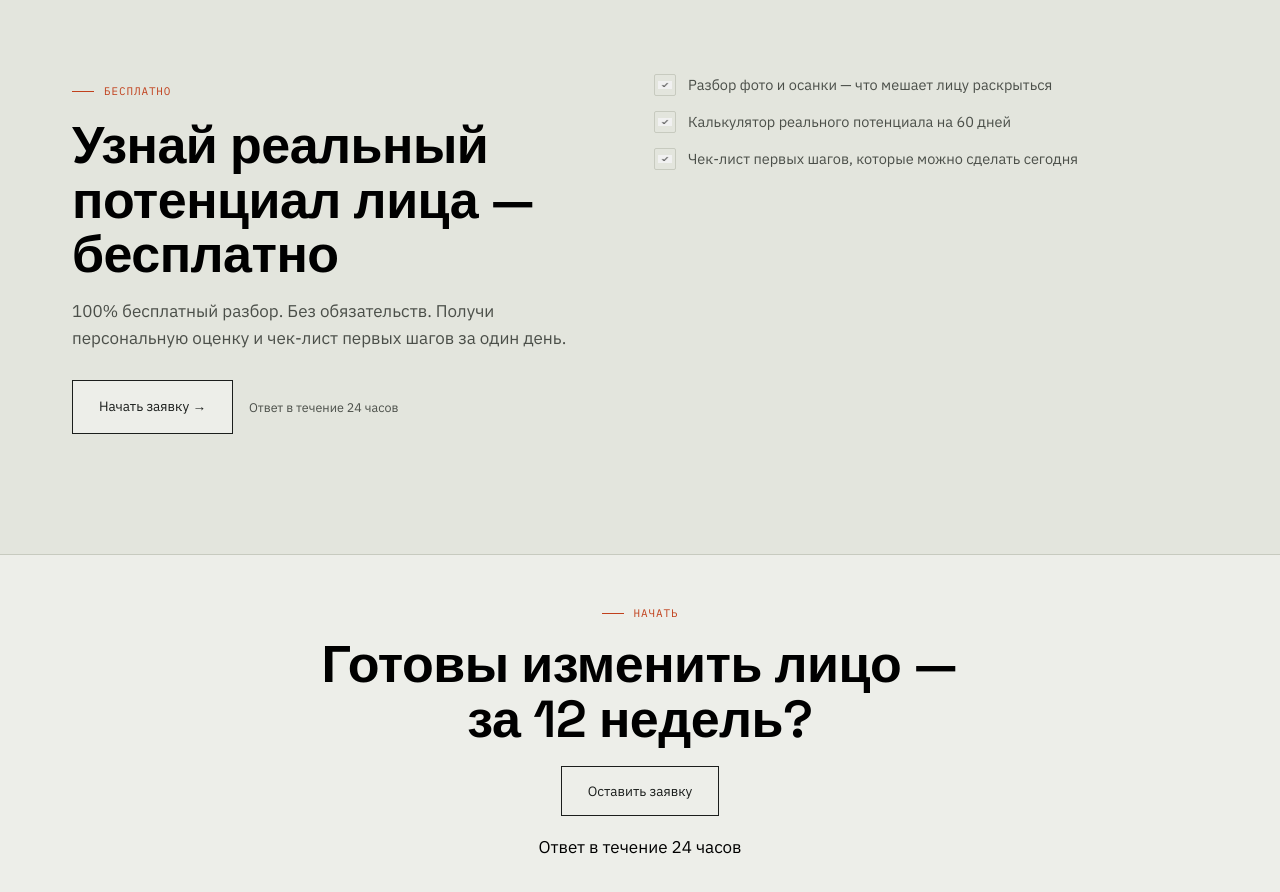
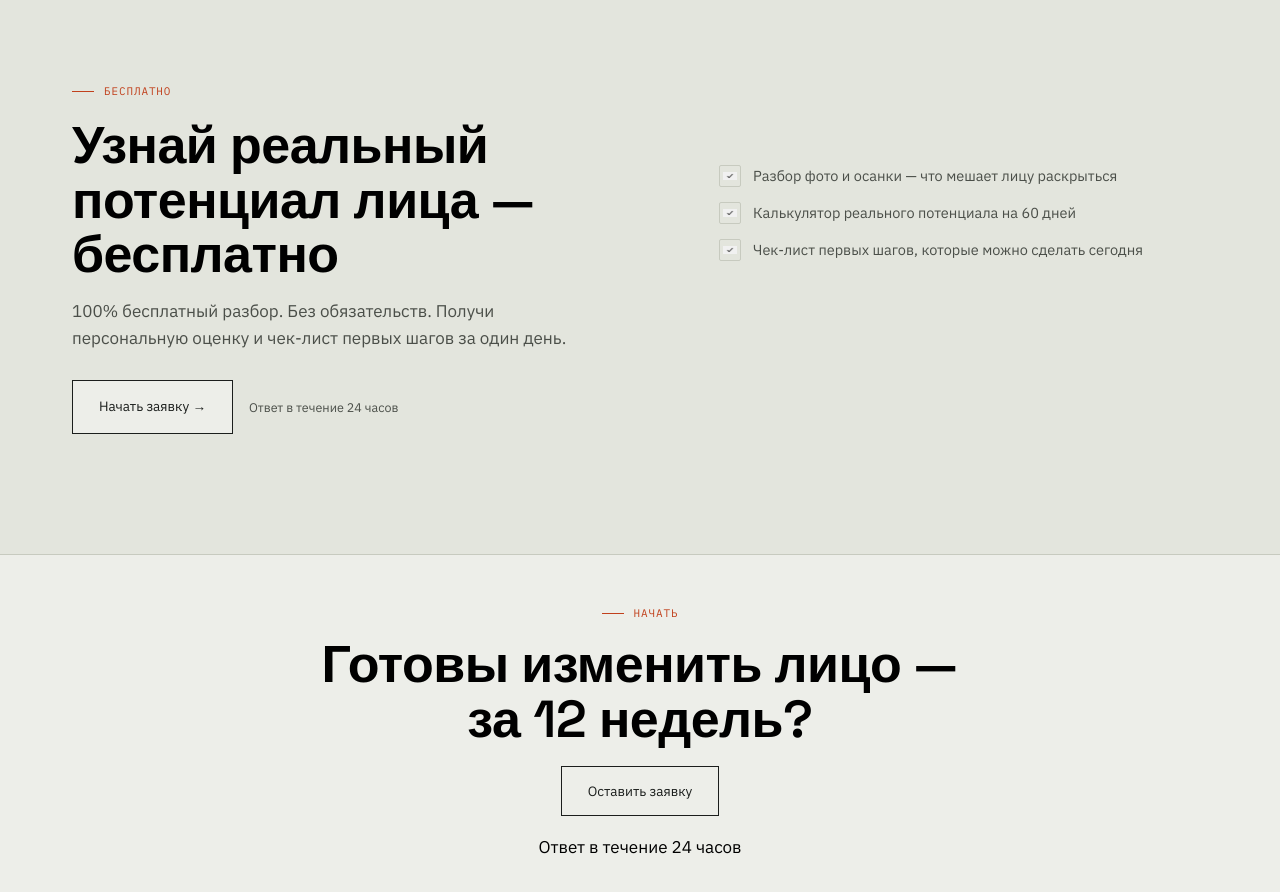
Before and after one commit to Vane1o-amd/protocol-face-landing, a Next.js app: page / in a window 1280 px wide. Shown: the part 6720-7612 px from the top of the page. Built offline with nearby package versions, Linux system fonts and the light colour scheme; no server answers.

Commit message:
Center .discovery-list via place-self (#23)
Co-authored-by: Vane1o <ivannemtinov005@gmail.com>
Co-authored-by: Claude <noreply@anthropic.com>

```diff
--- a/styles/globals.css
+++ b/styles/globals.css
@@ -811,6 +811,8 @@ footer .wrap {
   padding: 0;
   display: grid;
   gap: 14px;
+  place-self: center;
+  /* place-content: center; */
 }
 .discovery-list li {
   display: flex;
```
